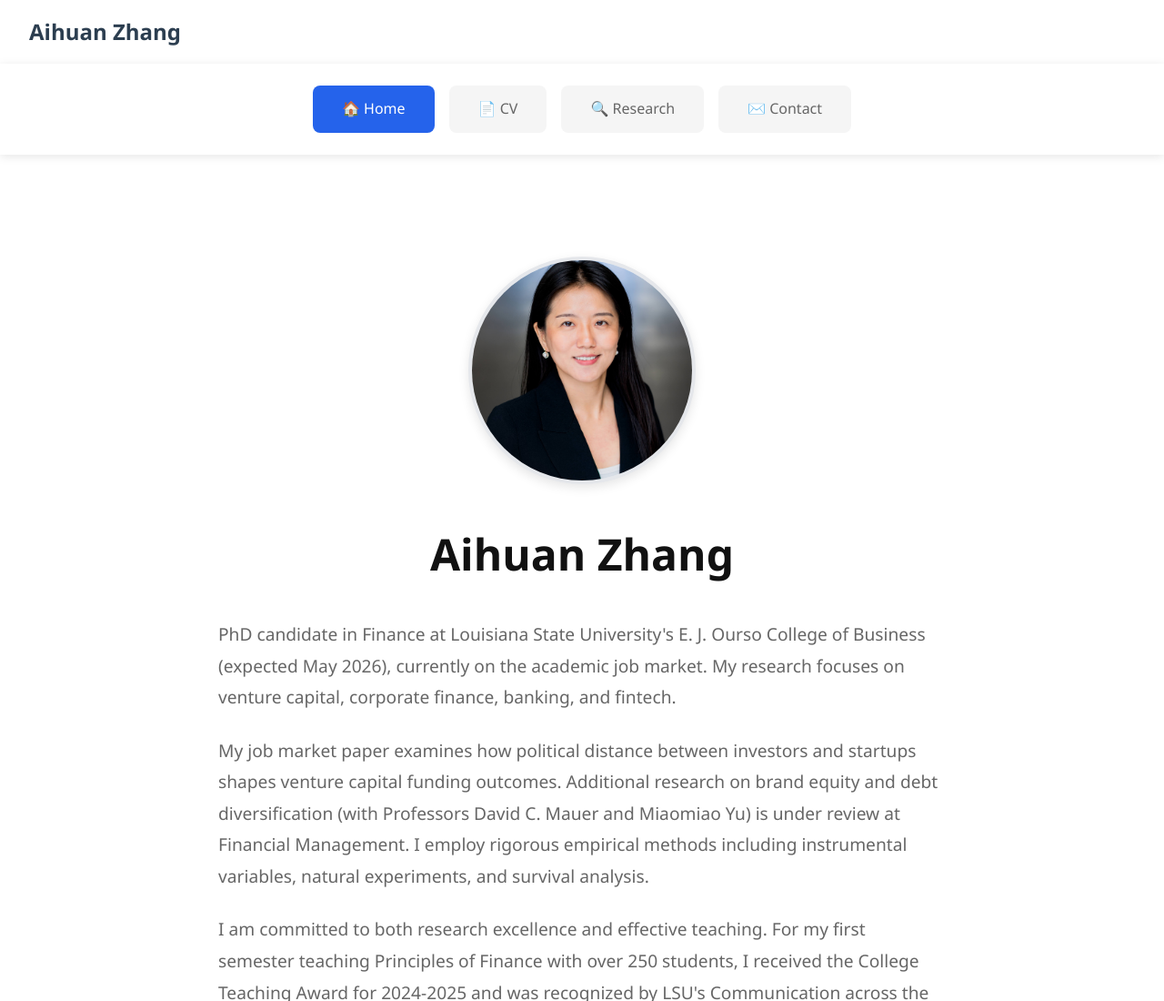
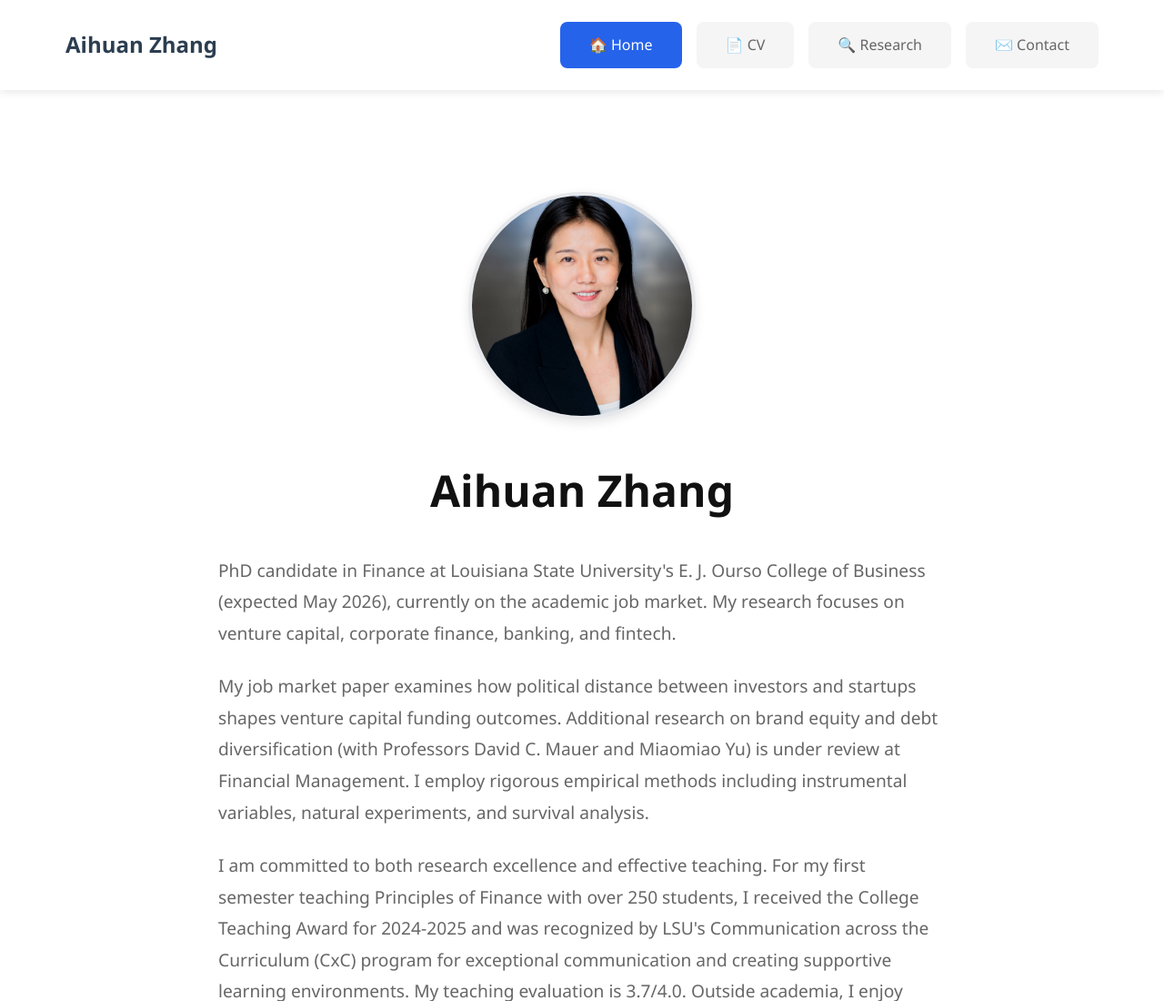
Before and after one commit to zhangaihuan/zhangaihuan.github.io, a plain HTML site: page index.html in a window 1280 px wide. Shown: the top 1100 px of the page at 91% size. Drawn offline with Linux system fonts and the light colour scheme.

Commit message:
Update index.html

```diff
--- a/index.html
+++ b/index.html
@@ -252,21 +252,18 @@
     </style>
 </head>
 <body>
-    <!-- Header with Name -->
-    <header style="background: white; padding: 1rem 2rem; box-shadow: 0 1px 3px rgba(0,0,0,0.1);">
-        <h1 style="font-size: 1.5rem; color: #2c3e50; margin: 0;">Aihuan Zhang</h1>
-    </header>
-
-    <!-- Navigation -->
-    <nav>
-        <ul>
+<!-- Navigation -->
+<nav>
+    <div style="max-width: 1200px; margin: 0 auto; display: flex; justify-content: space-between; align-items: center; padding: 0 2rem;">
+        <h2 style="font-size: 1.5rem; color: #2c3e50; margin: 0;">Aihuan Zhang</h2>
+        <ul style="margin: 0;">
             <li><a href="#home" class="active">🏠 Home</a></li>
             <li><a href="#cv">📄 CV</a></li>
             <li><a href="#research">🔍 Research</a></li>
             <li><a href="#contact">✉️ Contact</a></li>
         </ul>
-    </nav>
-
+    </div>
+</nav>
     <!-- Hero Section -->
     <section id="home" class="hero active">
         <div class="profile-pic-container">
@@ -450,7 +447,7 @@
         <h2>Contact</h2>
         <div class="contact-info">
             <div class="contact-item">
-                <strong>Email:</strong> azhan15@lsu.edu
+                <strong>Email:</strong> <a href="mailto:azhan15@lsu.edu">azhan15@lsu.edu</a>
             </div>
             <div class="contact-item">
                 <strong>Office:</strong> Business Education Complex, Room 2910
```
